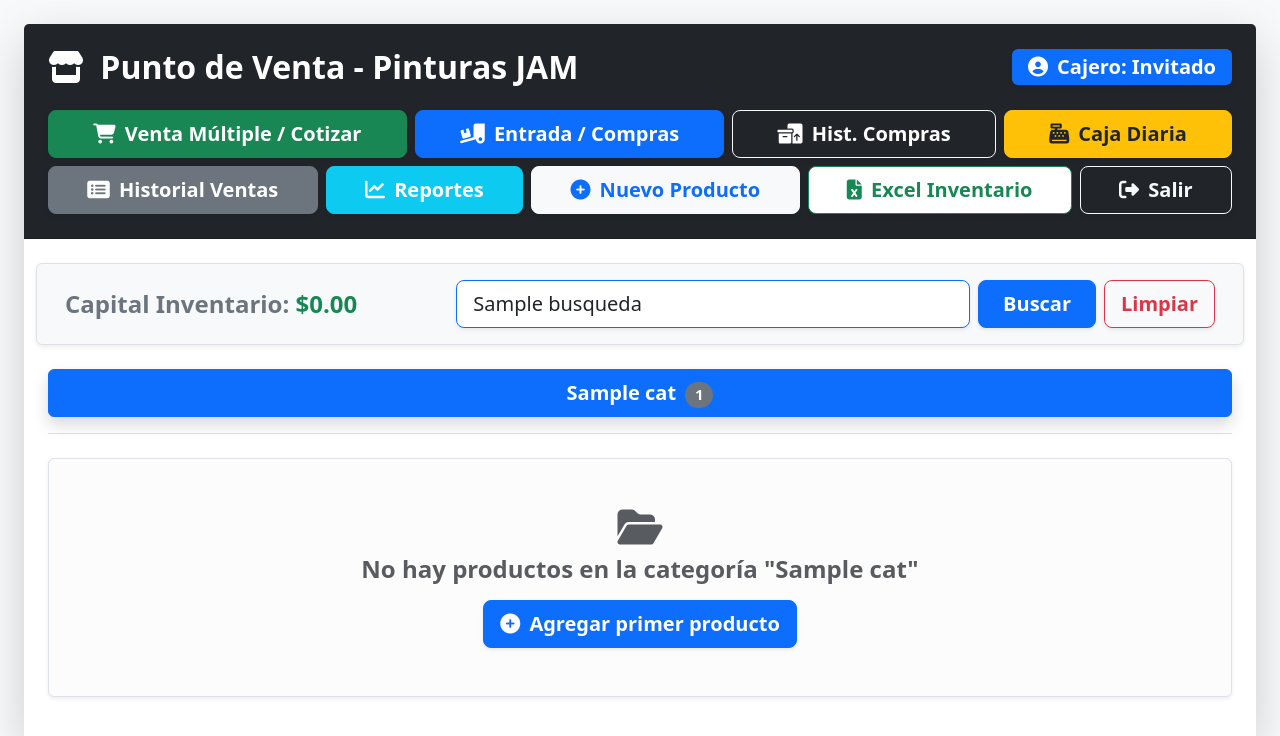
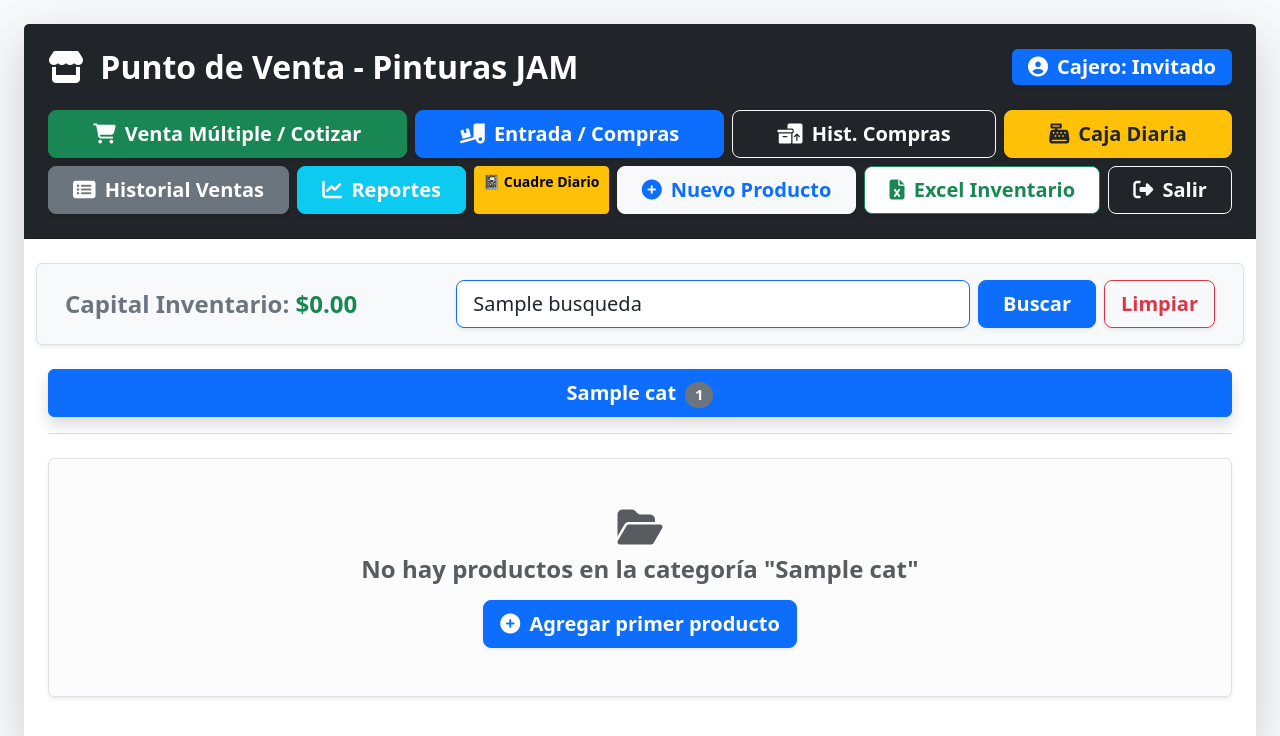
Before and after one commit to ventasrespondeya-cell/Control-de-Inventario---Pinturas-JAM, a Python web app: template templates/index.html in a window 1280 px wide. Shown: the top 736 px of the page. Run offline with Jinja, Linux system fonts and the light colour scheme; the template is opened without the code that fills it: most values are stand-ins (such as "Sample title", 1, 10 or a date in 2020).

Commit message:
Update index.html

```diff
--- a/templates/index.html
+++ b/templates/index.html
@@ -28,6 +28,7 @@
                     <a href="/caja" class="btn btn-warning btn-lg fw-bold flex-grow-1 shadow-sm text-dark"><i class="fas fa-cash-register me-1"></i> Caja Diaria</a>
                     <a href="/historial" class="btn btn-secondary btn-lg fw-bold flex-grow-1 shadow-sm"><i class="fas fa-list-alt me-1"></i> Historial Ventas</a>
                     <a href="/reportes" class="btn btn-info text-white btn-lg fw-bold flex-grow-1 shadow-sm"><i class="fas fa-chart-line me-1"></i> Reportes</a>
+                    <a href="/cuaderno_cierre" class="btn btn-warning btn-sm fw-bold">📓 Cuadre Diario</a>
                     <a href="/agregar" class="btn btn-light text-primary btn-lg fw-bold flex-grow-1 shadow-sm"><i class="fas fa-plus-circle me-1"></i> Nuevo Producto</a>
                     <a href="/exportar" class="btn btn-outline-success bg-white btn-lg fw-bold flex-grow-1 shadow-sm"><i class="fas fa-file-excel me-1"></i> Excel Inventario</a>
                     {% if session.get('usuario') == 'gerente' %}
```
